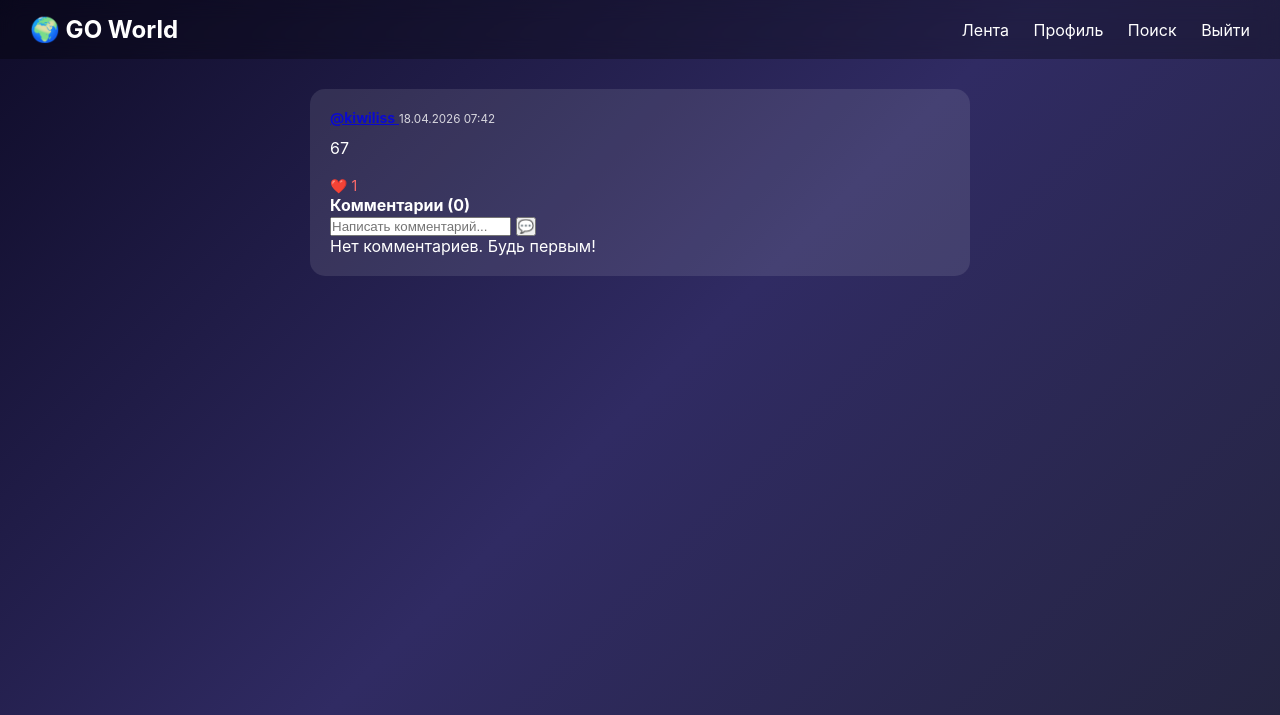
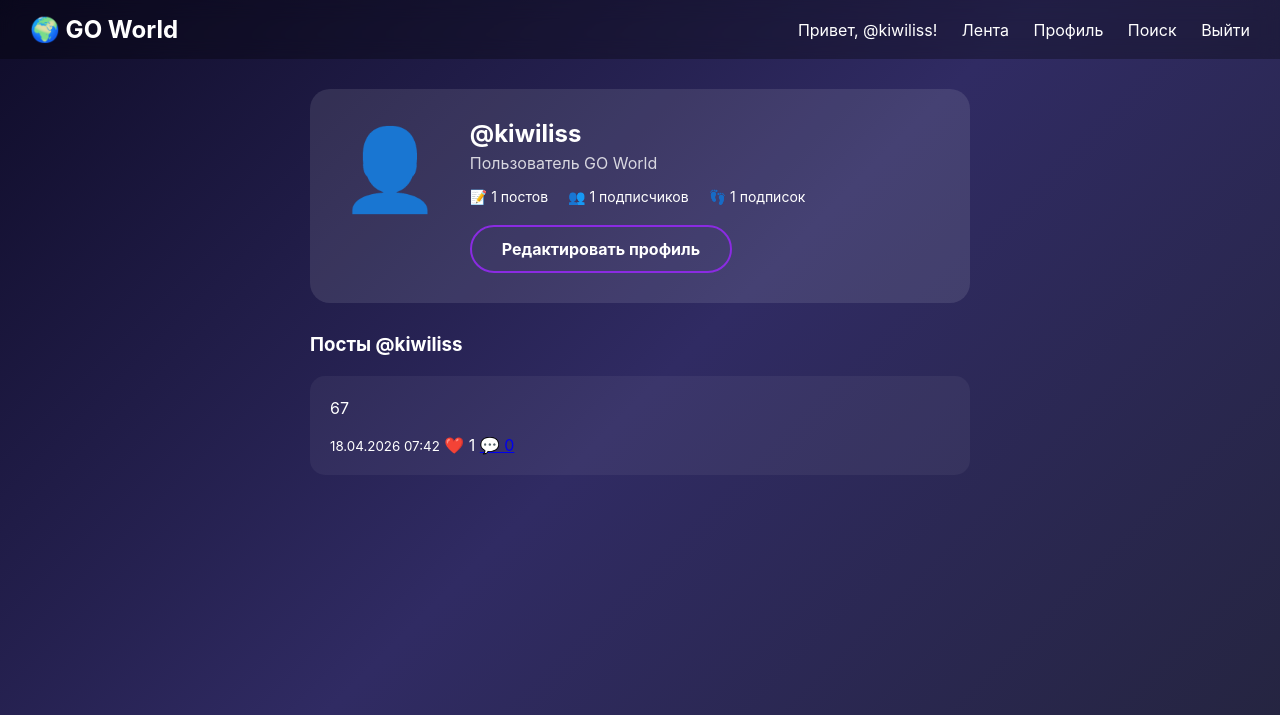
Before and after one commit to kiwiliwwi9-afk/GO-World, a Flask app: template templates/post.html in a window 1280 px wide. Shown: the top 715 px of the page. Run offline with Flask 3, Linux system fonts and the light colour scheme; a user stored in the database is signed in; tables that the repository leaves empty hold one stand-in row (values such as "Sample post"); the template is opened without the code that fills it: values that come from a table or form of the project are taken from there, most other values are stand-ins (such as "Sample title", 1, 10 or a date in 2020).

Commit message:
Update post.html

```diff
--- a/templates/post.html
+++ b/templates/post.html
@@ -1,7 +1,7 @@
 <!DOCTYPE html>
 <html>
 <head>
-    <title>Пост — GO World</title>
+    <title>{{ user.username }} — GO World</title>
     <link rel="stylesheet" href="/static/style.css">
     <meta name="viewport" content="width=device-width, initial-scale=1.0">
 </head>
@@ -9,6 +9,7 @@
     <nav class="navbar">
         <div class="nav-brand">🌍 GO World</div>
         <div class="nav-links">
+            <span>Привет, {{ current_user.username }}!</span>
             <a href="/feed">Лента</a>
             <a href="/profile/{{ current_user.username }}">Профиль</a>
             <a href="/search">Поиск</a>
@@ -16,39 +17,43 @@
         </div>
     </nav>
 
-    <div class="feed-container">
-        <div class="post">
-            <div class="post-header">
-                <div>
-                    <a href="/profile/{{ post.author.username }}" class="profile-link">
-                        <strong>{{ post.author.username }}</strong>
-                    </a>
+    <div class="profile-container">
+        <div class="profile-header">
+            <div class="avatar">👤</div>
+            <div class="profile-info">
+                <h2>{{ user.username }}</h2>
+                <p class="bio">{{ user.bio or 'Пользователь GO World' }}</p>
+                <div class="stats">
+                    <span>📝 {{ user.get_posts()|length }} постов</span>
+                    <span>👥 {{ followers_count }} подписчиков</span>
+                    <span>👣 {{ following_count }} подписок</span>
+                </div>
+                {% if current_user.id != user.id %}
+                    {% if is_following %}
+                        <a href="/unfollow/{{ user.username }}?next=profile" class="btn">Отписаться</a>
+                    {% else %}
+                        <a href="/follow/{{ user.username }}?next=profile" class="btn">Подписаться</a>
+                    {% endif %}
+                {% else %}
+                    <a href="/profile/edit" class="btn btn-outline">Редактировать профиль</a>
+                {% endif %}
+            </div>
+        </div>
+
+        <div class="user-posts">
+            <h3>Посты {{ user.username }}</h3>
+            {% for post in user.get_posts() %}
+            <div class="post">
+                <div class="post-content">{{ post.content }}</div>
+                <div class="post-footer">
                     <small>{{ post.created_at.strftime('%d.%m.%Y %H:%M') }}</small>
+                    <span>❤️ {{ post.likes }}</span>
+                    <a href="/post/{{ post.id }}" class="comment-btn">💬 {{ post.comments|length }}</a>
                 </div>
             </div>
-            <div class="post-content">{{ post.content }}</div>
-            <div class="post-actions">
-                <a href="/like/{{ post.id }}" class="like-btn">❤️ {{ post.likes }}</a>
-            </div>
-
-            <div class="comment-section">
-                <h4>Комментарии ({{ post.comments|length }})</h4>
-                <form method="POST" action="/comment/{{ post.id }}">
-                    <input type="text" name="content" placeholder="Написать комментарий..." class="comment-input">
-                    <button type="submit" class="comment-submit">💬</button>
-                </form>
-                <div class="comments">
-                    {% for comment in post.comments %}
-                        <div class="comment">
-                            <strong><a href="/profile/{{ comment.author.username }}" class="profile-link">{{ comment.author.username }}</a></strong>
-                            <span>{{ comment.content }}</span>
-                            <small>{{ comment.created_at.strftime('%d.%m.%Y %H:%M') }}</small>
-                        </div>
-                    {% else %}
-                        <p>Нет комментариев. Будь первым!</p>
-                    {% endfor %}
-                </div>
-            </div>
+            {% else %}
+            <p>Нет постов</p>
+            {% endfor %}
         </div>
     </div>
 </body>
```
